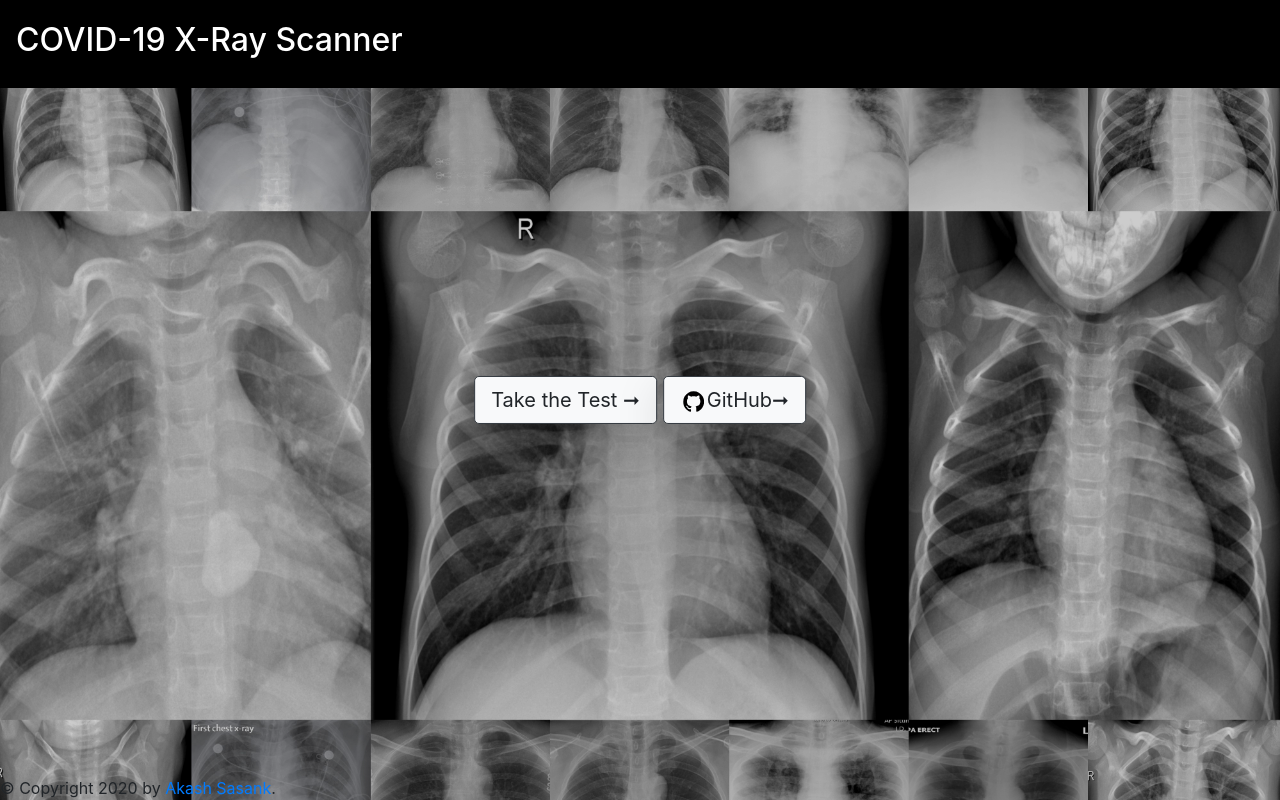
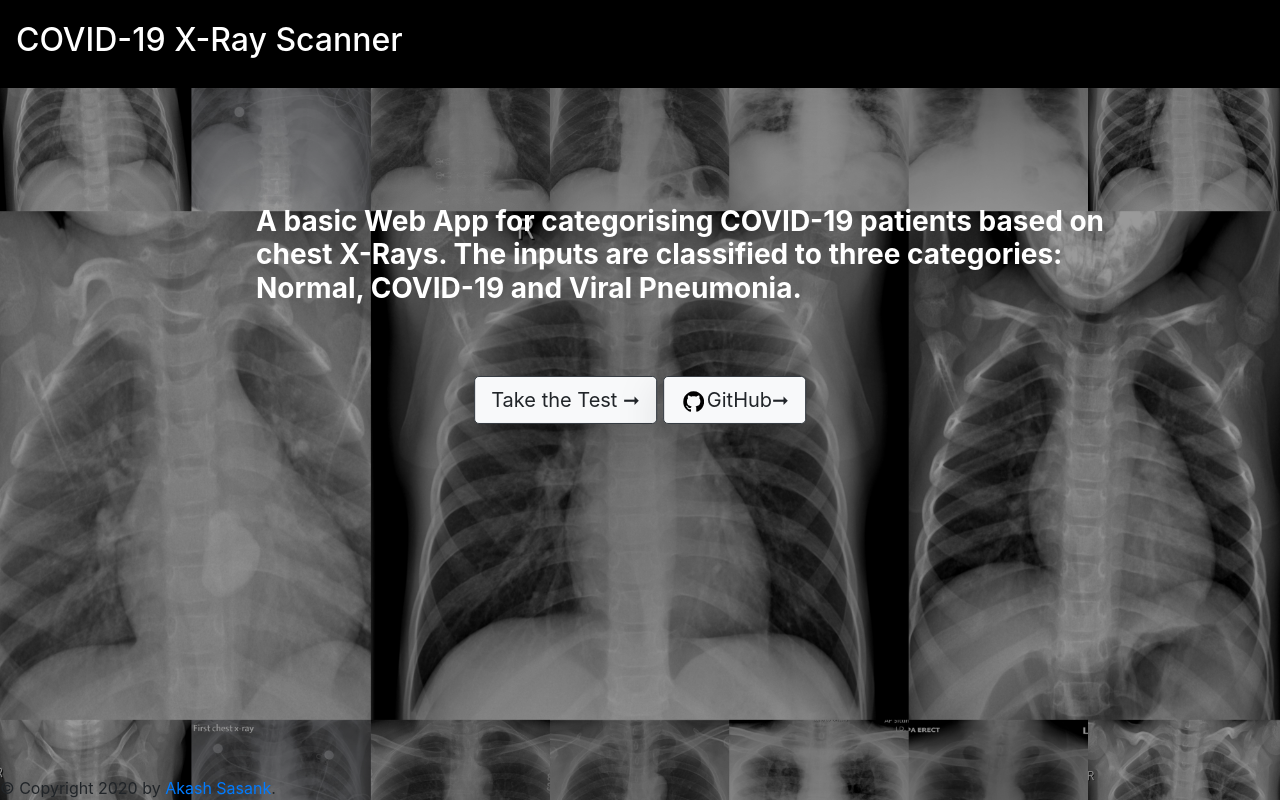
Before and after one commit to AkashSasank/Covid-19-X-ray-scanner, a Flask app: page / in a window 1280 px wide. Run offline with Flask 2, Linux system fonts and the light colour scheme; some libraries are stand-ins or nearby versions.

Commit message:
Style updates. Added favicon. Added intro text in home

```diff
--- a/static/css/style.css
+++ b/static/css/style.css
@@ -13,7 +13,7 @@ html, body {
     background: url('../img/background.jpg');
 
     background-size: 100%;
-    opacity:0.8;
+    opacity:0.6;
     transition:.3s;
     background-color:black;
 }
@@ -196,3 +196,16 @@ position: absolute;
   cursor: pointer;
   border-radius: 5px;
 }
+
+h3{
+    position: absolute;
+    top: 30%;
+    margin: 10%;
+    color: white;
+    font-weight: 700;
+}
+.intro{
+
+position:relative;
+padding:10%
+}
--- a/static/js/index.js
+++ b/static/js/index.js
@@ -3,7 +3,7 @@ $('.buttons-container').hover(function(){
 $('.background-div').css('opacity', '0.5')
 },
 function(){
-$('.background-div').css('opacity', '1')
+$('.background-div').css('opacity', '0.6')
 })
 
 $('#upload').hover(function(){
--- a/templates/base.html
+++ b/templates/base.html
@@ -2,9 +2,9 @@
 <html lang="en">
 <head>
     {% block head %}
-    <script src="https://cdn.jsdelivr.net/npm/vue/dist/vue.js"></script>
     <link rel="stylesheet" href="https://stackpath.bootstrapcdn.com/bootstrap/4.1.3/css/bootstrap.min.css"
           integrity="sha384-MCw98/SFnGE8fJT3GXwEOngsV7Zt27NXFoaoApmYm81iuXoPkFOJwJ8ERdknLPMO" crossorigin="anonymous">
+    <link rel="icon" href="static/img/favicon.png">
     <script src="https://stackpath.bootstrapcdn.com/bootstrap/4.1.3/js/bootstrap.min.js"
             integrity="sha384-ChfqqxuZUCnJSK3+MXmPNIyE6ZbWh2IMqE241rYiqJxyMiZ6OW/JmZQ5stwEULTy"
             crossorigin="anonymous"></script>
@@ -14,7 +14,7 @@
             crossorigin="anonymous"></script>
 
     <link rel="stylesheet" href="static/css/style.css"/>
-    <title>{% block title %}{% endblock %} - My Webpage</title>
+    <title>{% block title %}{% endblock %}COVID-19 Scanner</title>
     {% endblock %}
 </head>
 <body>
--- a/templates/home.html
+++ b/templates/home.html
@@ -1,17 +1,25 @@
 {% extends "base.html"%}
 {% block home %}
 <link rel="stylesheet" href="https://stackpath.bootstrapcdn.com/font-awesome/4.7.0/css/font-awesome.min.css">
+<div class="intro">
+    <h3>A basic Web App for categorising COVID-19 patients based on chest X-Rays. The inputs are classified to three
+        categories: Normal, COVID-19 and Viral Pneumonia.</h3>
 
+
+</div>
 <div class="w-100 p-3 button-div">
+
+
     <div class="buttons-container">
 
-                <a class="btn btn-light btn-lg shadow-lg
+        <a class="btn btn-light btn-lg shadow-lg
                       border border-dark  " id="test-button"
            href={{test_url}}>Take the Test ➞
         </a>
 
         <a href='https://github.com/AkashSasank/Covid-19-X-ray-scanner.git' class="btn btn-light btn-lg shadow-lg
-                      border border-dark  " id="git-button"><img src="../static/img/github-logo.svg" alt="github" id="git-svg">GitHub➞
+                      border border-dark  " id="git-button"><img src="../static/img/github-logo.svg" alt="github"
+                                                                 id="git-svg">GitHub➞
         </a>
     </div>
 
```
Also changed, not shown: static/img/favicon.png (added).
